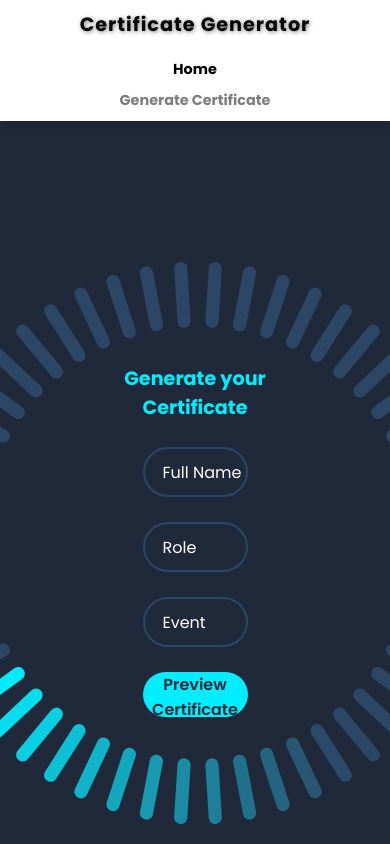
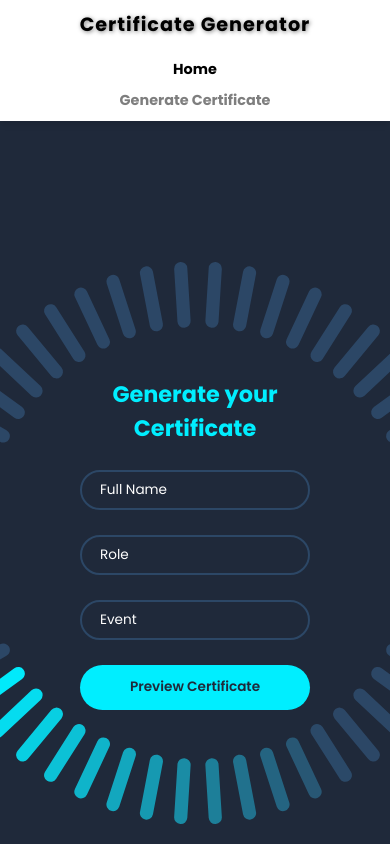
Before and after one commit to pundir8372/Certificate-Generator, a React (Vite) app: page /generate in a window 390 px wide. Shown: the top 844 px of the page. Built offline with nearby package versions, Linux system fonts and the light colour scheme; no server answers; the database is empty.

Commit message:
Update CertificateForm.css

```diff
--- a/src/components/CertificateForm.css
+++ b/src/components/CertificateForm.css
@@ -7,20 +7,19 @@
     font-family: 'Poppins', sans-serif;
 }
 
-.main{
-  display: flex;
+.main {
+    display: flex;
     justify-content: center;
     align-items: center;
     min-height: 100vh;
     background: #1f293a;
 }
+
 .container {
-  width:90%;
-  max-width:250px;
-  height:auto;
-  position: relative;
-   /*width: 256px;
-  height: 256px;*/
+    width: 90%;
+    max-width: 250px;
+    height: auto;
+    position: relative;
     display: flex;
     justify-content: center;
     align-items: center;
@@ -51,70 +50,20 @@
 .login-box {
     position: absolute;
     width: 300px;
+    padding: 20px; /* Added padding for inner spacing */
+
+    border-radius: 10px; /* Rounded corners */
 }
 
 .login-box form {
     width: 100%;
-    padding: 0 50px;
 }
 
 h2 {
     font-size: 2em;
     color: #0ef;
     text-align: center;
-}
-
-
-
-
-@media (max-width: 768px) {
-  .login-box {
-      width: 90%; /* Adjust width for tablets */
-  }
-
-  h2 {
-      font-size: 1.3em; /* Adjust heading size */
-  }
-
-  .input-box input {
-      height: 40px; /* Reduce input height */
-      font-size: 0.85em; /* Reduce font size */
-  }
-
-  .input-box label {
-      font-size: 0.84em; /* Adjust label size */
-  }
-
-  .btnPreview {
-      font-size: 0.85em; /* Adjust button font size */
-  }
-}
-
-@media (max-width: 480px) {
-  .container {
-      width: 100%; /* Full width on small screens */
-  }
-
-  .login-box {
-      padding: 10px; /* Reduce padding */
-  }
-
-  h2 {
-      font-size: 1.2em; /* Adjust heading size */
-  }
-
-  .input-box input {
-      height: 35px; /* Further reduce input height */
-      font-size: 0.8em; /* Further reduce font size */
-  }
-
-  .input-box label {
-      font-size: 0.8em; /* Adjust label size */
-  }
-
-  .btnPreview {
-      font-size: 0.8em; /* Adjust button font size */
-  }
+    margin-bottom: 20px;
 }
 
 .input-box {
@@ -204,3 +153,56 @@ h2 {
 .Toastify__progress-bar {
     background: #1f293a;
 }
+
+/* Responsive Design Adjustments */
+@media (max-width: 768px) {
+    .login-box {
+        width: 90%;
+        padding: 15px;
+    }
+
+    h2 {
+        font-size: 1.6em;
+    }
+
+    .input-box input {
+        height: 45px;
+        font-size: 0.9em;
+    }
+
+    .input-box label {
+        font-size: 0.9em;
+    }
+
+    .btnPreview {
+        font-size: 0.9em;
+    }
+}
+
+@media (max-width: 480px) {
+    .container {
+        width: 100%;
+    }
+
+    .login-box {
+        padding: 10px;
+        width: 100%;
+    }
+
+    h2 {
+        font-size: 1.4em;
+    }
+
+    .input-box input {
+        height: 40px;
+        font-size: 0.85em;
+    }
+
+    .input-box label {
+        font-size: 0.85em;
+    }
+
+    .btnPreview {
+        font-size: 0.85em;
+    }
+}
```
